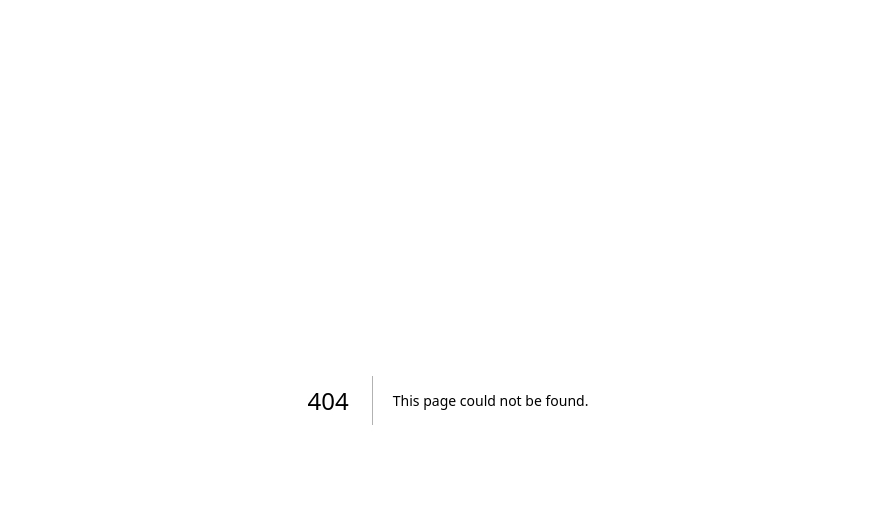
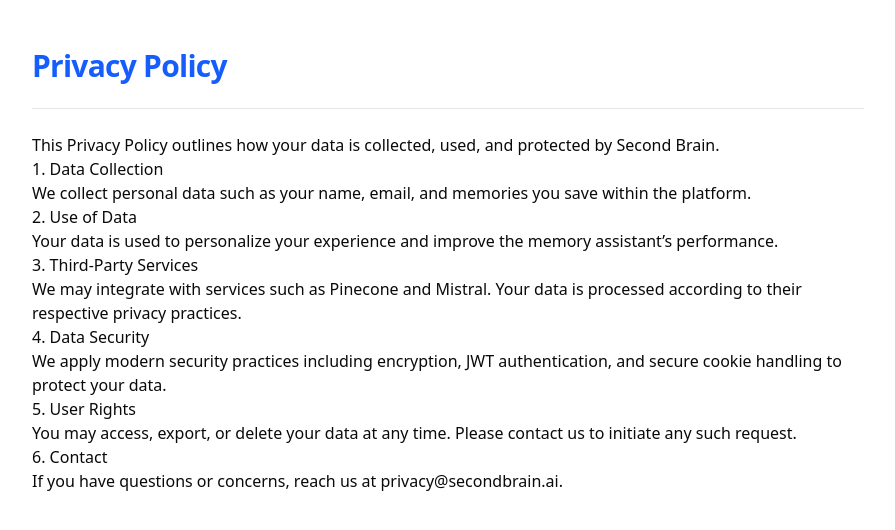
Before and after one commit to Next-Ninjas/second-brain-web, a Next.js app: page /sign-up/privacy in a window 1280 px wide. Before the commit this address had no page. Shown: the top 530 px of the page, without its empty margins (192-1087 px from the left). Built offline with nearby package versions, Linux system fonts and the light colour scheme.

Commit message:
feat: update branding to NeuroNote, add Privacy Policy and Terms of Service pages, and integrate Tailwind CSS typography plugin

```diff
--- a/app/(auth)/sign-in/SignInCard.tsx
+++ b/app/(auth)/sign-in/SignInCard.tsx
@@ -52,7 +52,7 @@ export const SignInCard = () => {
     <Card className="w-md">
       <CardHeader>
         <CardTitle>Welcome back!</CardTitle>
-        <CardDescription>Enjoy HackerNews at its best</CardDescription>
+        <CardDescription>Enjoy Second Brain at its best</CardDescription>
       </CardHeader>
 
       <Separator />
--- a/app/(auth)/sign-up/SignUpCard.tsx
+++ b/app/(auth)/sign-up/SignUpCard.tsx
@@ -56,7 +56,7 @@ export const SignUpCard = () => {
     <Card className="w-md">
       <CardHeader>
         <CardTitle>Create an account</CardTitle>
-        <CardDescription>Enjoy Platinum at its best!</CardDescription>
+        <CardDescription>Enjoy Second Brain at its best!</CardDescription>
       </CardHeader>
       <Separator />
       <CardContent>
@@ -182,7 +182,7 @@ export const SignUpCard = () => {
           >
             {(field) => {
               return (
-                <div className="flex items-center space-x-2">
+                <div className="flex items-start space-x-2">
                   <Checkbox
                     id={field.name}
                     name={field.name}
@@ -197,18 +197,34 @@ export const SignUpCard = () => {
                     }}
                   />
                   <label
-                    htmlFor="terms"
+                    htmlFor={field.name}
                     className={cn(
-                      "text-sm font-medium leading-none peer-disabled:cursor-not-allowed peer-disabled:opacity-70",
+                      "text-sm font-medium leading-snug",
                       field.state.meta.errors.length > 0 && "text-destructive"
                     )}
                   >
-                    Accept terms and conditions
+                    I agree to the{" "}
+                    <Link
+                      href="/sign-up/terms"
+                      target="_blank"
+                      className="underline text-blue-600 hover:text-blue-800"
+                    >
+                      Terms of Service
+                    </Link>{" "}
+                    and{" "}
+                    <Link
+                      href="/sign-up/privacy"
+                      target="_blank"
+                      className="underline text-blue-600 hover:text-blue-800"
+                    >
+                      Privacy Policy
+                    </Link>
                   </label>
                 </div>
               );
             }}
           </Field>
+
           <Subscribe
             selector={(state) => [state.canSubmit, state.isSubmitting]}
           >
--- /dev/null
+++ b/app/(auth)/sign-up/privacy/page.tsx
@@ -0,0 +1,58 @@
+// app/privacy/page.tsx
+
+import { Separator } from "@/components/ui/separator";
+
+export default function PrivacyPolicyPage() {
+  return (
+    <main className="max-w-4xl mx-auto px-4 sm:px-6 lg:px-8 py-12">
+      <div className="space-y-6">
+        <h1 className="text-3xl font-bold tracking-tight text-blue-600">
+          Privacy Policy
+        </h1>
+        <Separator />
+        <div className="prose prose-gray max-w-none">
+          <p>
+            This Privacy Policy outlines how your data is collected, used, and
+            protected by Second Brain.
+          </p>
+
+          <h2>1. Data Collection</h2>
+          <p>
+            We collect personal data such as your name, email, and memories you
+            save within the platform.
+          </p>
+
+          <h2>2. Use of Data</h2>
+          <p>
+            Your data is used to personalize your experience and improve the
+            memory assistant’s performance.
+          </p>
+
+          <h2>3. Third-Party Services</h2>
+          <p>
+            We may integrate with services such as Pinecone and Mistral. Your
+            data is processed according to their respective privacy practices.
+          </p>
+
+          <h2>4. Data Security</h2>
+          <p>
+            We apply modern security practices including encryption, JWT
+            authentication, and secure cookie handling to protect your data.
+          </p>
+
+          <h2>5. User Rights</h2>
+          <p>
+            You may access, export, or delete your data at any time. Please
+            contact us to initiate any such request.
+          </p>
+
+          <h2>6. Contact</h2>
+          <p>
+            If you have questions or concerns, reach us at{" "}
+            <a href="mailto:privacy@secondbrain.ai">privacy@secondbrain.ai</a>.
+          </p>
+        </div>
+      </div>
+    </main>
+  );
+}
--- /dev/null
+++ b/app/(auth)/sign-up/terms/page.tsx
@@ -0,0 +1,52 @@
+// app/terms/page.tsx
+
+import { Separator } from "@/components/ui/separator";
+
+export default function TermsPage() {
+  return (
+    <main className="max-w-4xl mx-auto px-4 sm:px-6 lg:px-8 py-12">
+      <div className="space-y-6">
+        <h1 className="text-3xl font-bold tracking-tight text-blue-600">
+          Terms and Conditions
+        </h1>
+        <Separator />
+        <div className="prose prose-gray max-w-none">
+          <p>
+            <strong>Last updated:</strong> 25 May 2025
+          </p>
+
+          <h2>1. Introduction</h2>
+          <p>
+            By using Second Brain, you agree to abide by these terms and our
+            Privacy Policy. If you do not agree, please discontinue use of our
+            services.
+          </p>
+
+          <h2>2. Data Usage</h2>
+          <p>
+            Your memories are securely stored and used solely to improve the AI
+            experience for you.
+          </p>
+
+          <h2>3. AI Limitations</h2>
+          <p>
+            Responses generated by our AI may not always be accurate or
+            complete. Use discretion before acting on them.
+          </p>
+
+          <h2>4. Changes to Terms</h2>
+          <p>
+            We may update our terms from time to time. Continued use of the
+            service implies acceptance of updated terms.
+          </p>
+
+          <h2>5. Contact</h2>
+          <p>
+            If you have questions or concerns, contact us at{" "}
+            <a href="mailto:support@secondbrain.ai">support@secondbrain.ai</a>.
+          </p>
+        </div>
+      </div>
+    </main>
+  );
+}
--- a/app/page.tsx
+++ b/app/page.tsx
@@ -20,11 +20,10 @@ const RootPage = () => {
               className="object-contain"
             />
             <h1 className="text-3xl sm:text-4xl md:text-5xl font-extrabold text-balance max-w-[90%] sm:max-w-[80%] md:max-w-prose">
-              Second Brain
+              NeuroNote
             </h1>
             <p className="text-base sm:text-lg max-w-[90%] sm:max-w-[80%] md:max-w-prose text-muted-foreground">
-              Second Brain is a full-stack AI-powered personal knowledge
-              assistant.
+              NeuroNote is a AI-powered personal knowledge assistant.
             </p>
           </div>
 
--- a/components/ui/AnimatedBackground.tsx
+++ b/components/ui/AnimatedBackground.tsx
@@ -1,7 +1,5 @@
 "use client";
 import { useEffect, useRef } from "react";
-
-const COLORS = ["#376AD1", "#376AD1", "#376AD1"];
 
 export default function AnimatedBackground() {
   const canvasRef = useRef<HTMLCanvasElement>(null);
@@ -20,17 +18,28 @@ export default function AnimatedBackground() {
       canvas.height = window.innerHeight;
     };
 
+    const getColorScheme = () => {
+      return window.matchMedia("(prefers-color-scheme: dark)").matches
+        ? "#FFFFFF" // white for dark mode
+        : "#000000"; // black for light mode
+    };
+
     resizeCanvas();
     window.addEventListener("resize", resizeCanvas);
 
-    particles = Array.from({ length: particleCount }, () => ({
-      x: Math.random() * canvas.width,
-      y: Math.random() * canvas.height,
-      size: Math.random() * 4 + 1, // Smaller particles
-      color: COLORS[Math.floor(Math.random() * COLORS.length)],
-      dx: (Math.random() - 0.5) * 0.8,
-      dy: (Math.random() - 0.5) * 0.6,
-    }));
+    const generateParticles = () => {
+      const color = getColorScheme();
+      return Array.from({ length: particleCount }, () => ({
+        x: Math.random() * canvas.width,
+        y: Math.random() * canvas.height,
+        size: Math.random() * 4 + 1,
+        color,
+        dx: (Math.random() - 0.5) * 0.8,
+        dy: (Math.random() - 0.5) * 0.6,
+      }));
+    };
+
+    particles = generateParticles();
 
     const draw = () => {
       ctx.clearRect(0, 0, canvas.width, canvas.height);
@@ -59,8 +68,15 @@ export default function AnimatedBackground() {
 
     animate();
 
+    const colorSchemeQuery = window.matchMedia("(prefers-color-scheme: dark)");
+    const handleColorSchemeChange = () => {
+      particles = generateParticles();
+    };
+    colorSchemeQuery.addEventListener("change", handleColorSchemeChange);
+
     return () => {
       window.removeEventListener("resize", resizeCanvas);
+      colorSchemeQuery.removeEventListener("change", handleColorSchemeChange);
     };
   }, []);
 
@@ -68,9 +84,7 @@ export default function AnimatedBackground() {
     <canvas
       ref={canvasRef}
       className="fixed inset-0 z-0 pointer-events-none"
-      style={{
-        backgroundColor: "transparent", // Fully transparent
-      }}
+      style={{ backgroundColor: "transparent" }}
     />
   );
 }
--- /dev/null
+++ b/lib/extras/stores/useTermsStore.ts
@@ -0,0 +1,12 @@
+// lib/extras/useTermsStore.ts
+import { create } from 'zustand';
+
+type TermsStore = {
+  accepted: boolean;
+  setAccepted: (value: boolean) => void;
+};
+
+export const useTermsStore = create<TermsStore>((set) => ({
+  accepted: false,
+  setAccepted: (value) => set({ accepted: value }),
+}));
--- a/package.json
+++ b/package.json
@@ -13,6 +13,7 @@
     "@radix-ui/react-label": "^2.1.7",
     "@radix-ui/react-separator": "^1.1.7",
     "@radix-ui/react-slot": "^1.2.3",
+    "@tailwindcss/typography": "^0.5.16",
     "@tanstack/react-form": "^1.11.2",
     "better-auth": "^1.2.8",
     "class-variance-authority": "^0.7.1",
@@ -23,7 +24,8 @@
     "react": "^19.0.0",
     "react-dom": "^19.0.0",
     "tailwind-merge": "^3.3.0",
-    "zod": "^3.25.15"
+    "zod": "^3.25.15",
+    "zustand": "^5.0.5"
   },
   "devDependencies": {
     "@eslint/eslintrc": "^3",
--- /dev/null
+++ b/tailwind.config.ts
@@ -0,0 +1,11 @@
+import type { Config } from "tailwindcss";
+
+const config: Config = {
+  content: ["./app/**/*.{ts,tsx}", "./components/**/*.{ts,tsx}"],
+  theme: {
+    extend: {},
+  },
+  plugins: [require("@tailwindcss/typography")],
+};
+
+export default config;
```
Also changed, not shown: 1 other file (tests, documents, lock files or other folders).
